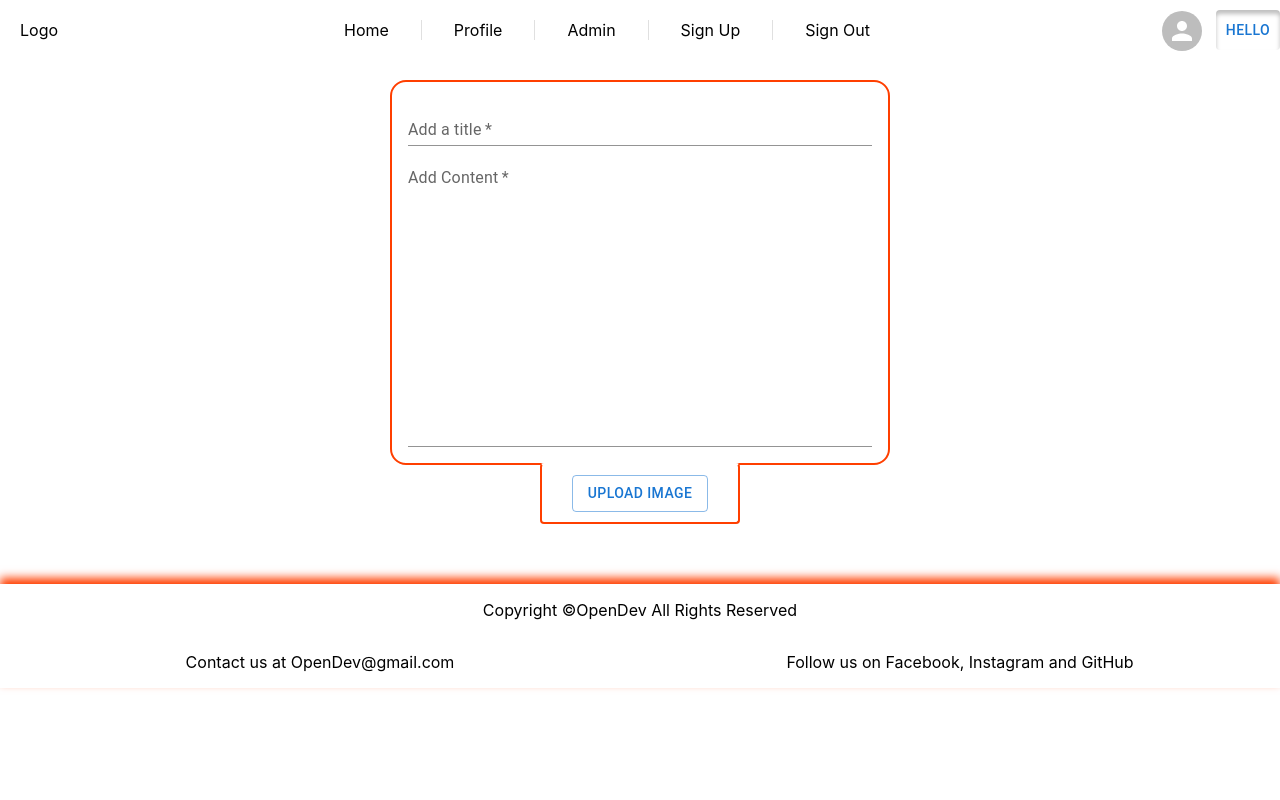
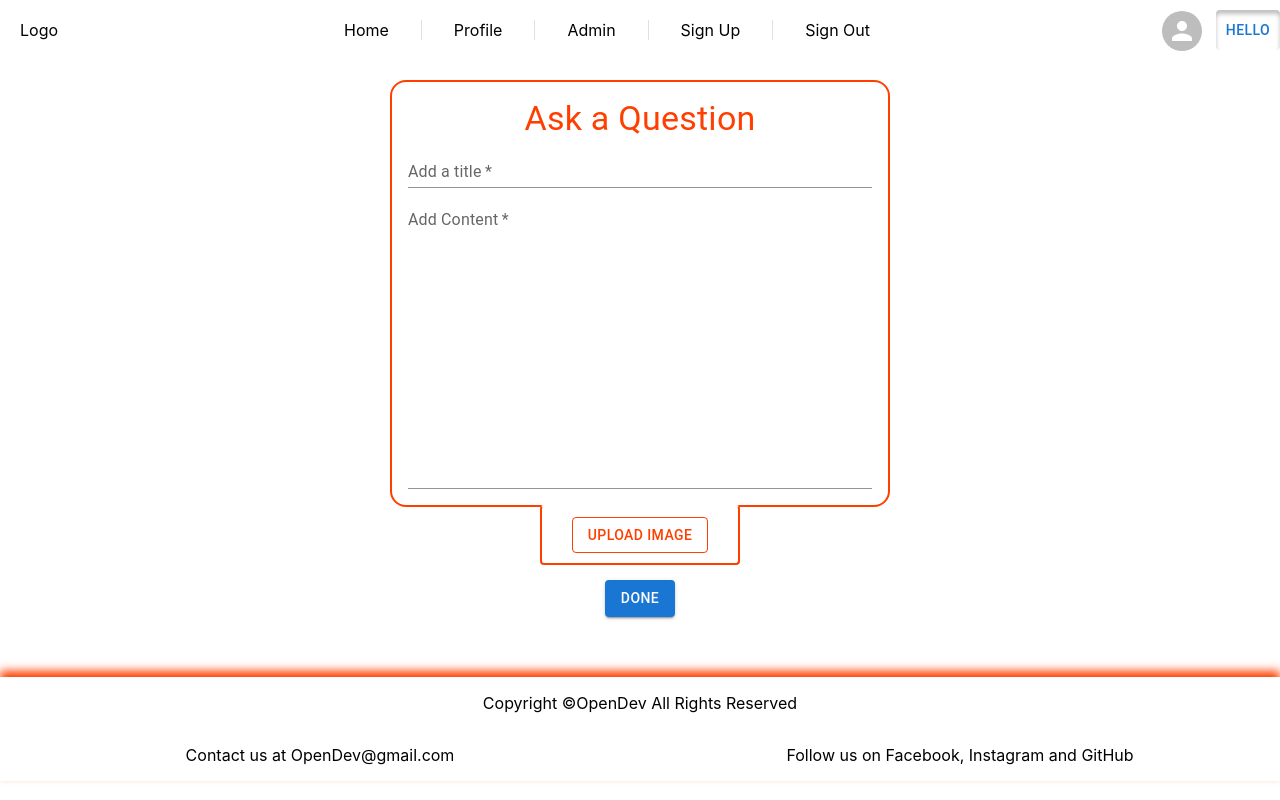
Before and after one commit to Ungerer221/DV200_Term4_Ungerer, a React (Create React App) app in the folder client/: page /ask in a window 1280 px wide. Built offline with nearby package versions, Linux system fonts and the light colour scheme.

Commit message:
question update

```diff
--- a/client/src/Pages/QuestionEditor.js
+++ b/client/src/Pages/QuestionEditor.js
@@ -8,6 +8,7 @@ import CardContent from '@mui/material/CardContent';
 import { styled } from '@mui/material/styles';
 import Button from '@mui/material/Button';
 import Grid from '@mui/material/Unstable_Grid2';
+import { Typography } from "@mui/material";
 
 const VisuallyHiddenInput = styled('input')({
     clip: 'rect(0 0 0 0)',
@@ -42,6 +43,7 @@ function QuestionEditor() {
                 borderColor: '#FF3F00'
             }}>
                 <Grid xs={12} >
+                    <Typography variant="h4" sx={{color: '#FF3F00'}} > Ask a Question </Typography>
                     <TextField fullWidth required id="title" label="Add a title" variant="standard" />
                     <TextField fullWidth required id="content" label="Add Content" multiline rows={12} variant="standard" />
                 </Grid>
@@ -60,13 +62,13 @@ function QuestionEditor() {
                 borderRadius: 1
             }}>
                 <Box justifyContent={'center'} sx={{margin:"auto"}}>
-                    <Button component="label" variant="outlined">
+                    <Button component="label" variant="outlined" sx={{color: '#FF3F00', borderColor: '#FF3F00'}} >
                         Upload Image
                         <VisuallyHiddenInput type="file" />
                     </Button>
                 </Box>
-
             </Grid>
+            <Button variant="contained" sx={{marginTop: '15px'}} > Done </Button>
         </>
     )
 }
```
Also changed, not shown: 1 other file (tests, documents, lock files or other folders).
